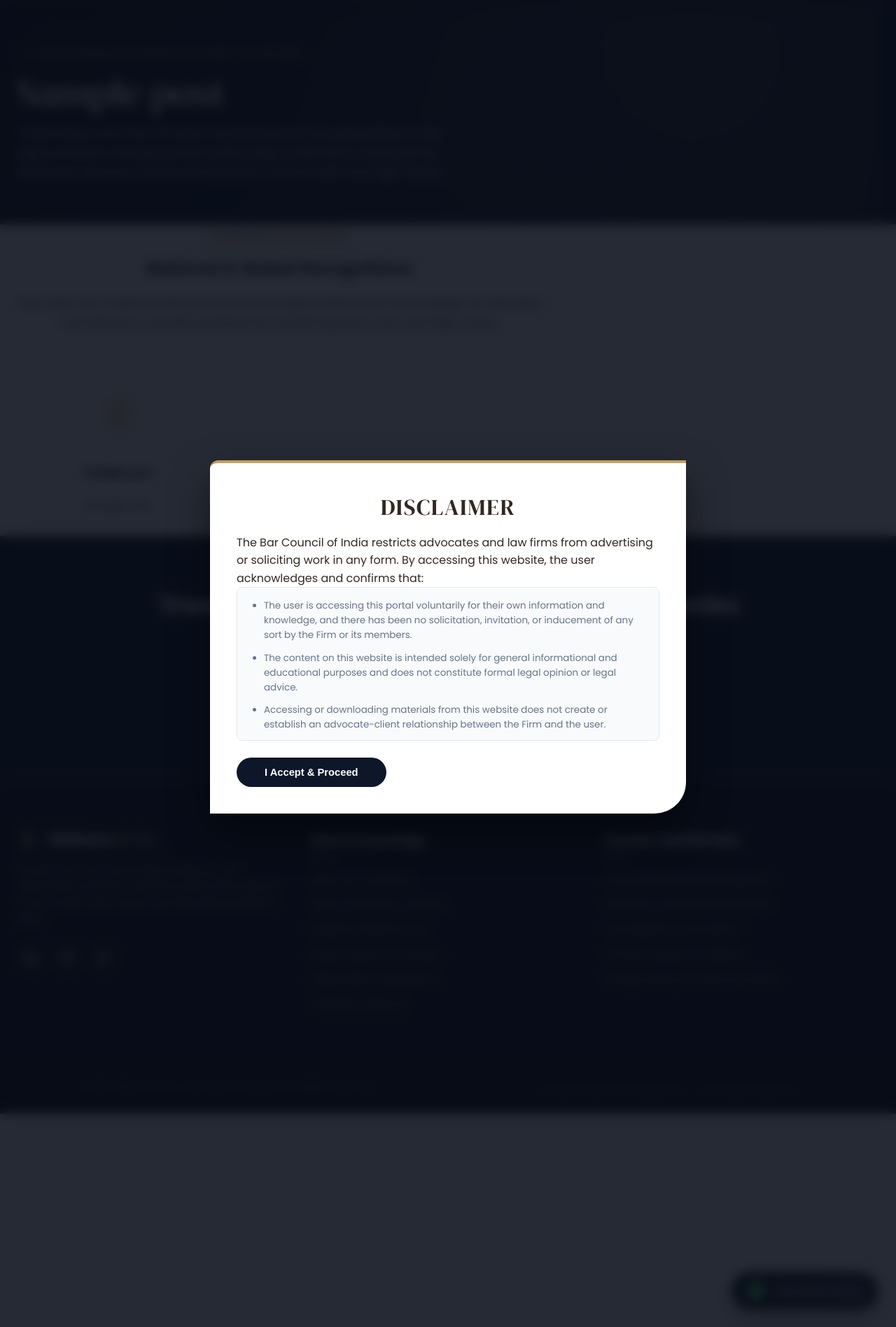
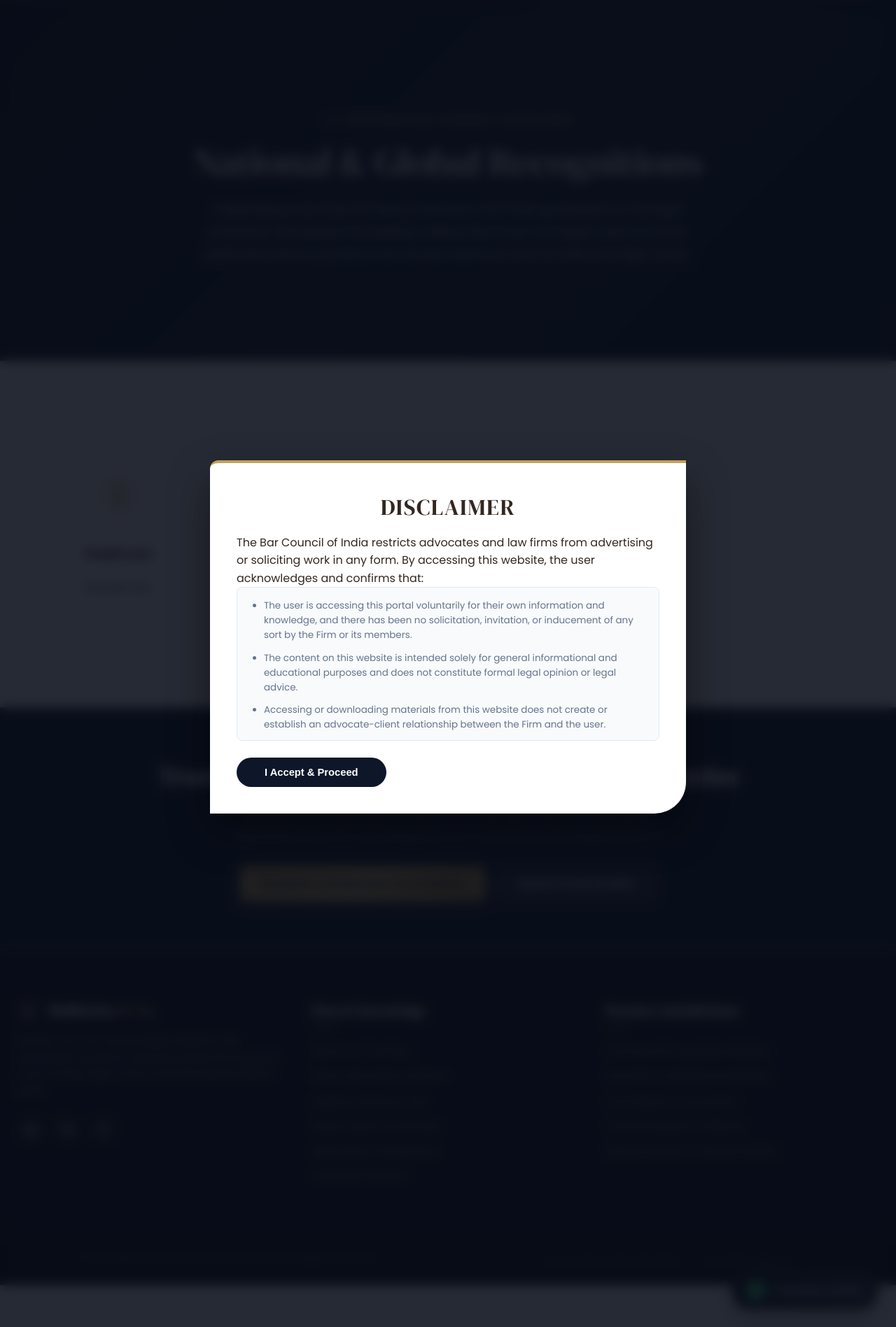
Before and after one commit to aurav2001/Legal_site, a WordPress theme: template wp-theme-legal-insights/page-our-awards.php in a window 1280 px wide. Shown: the part 76-1973 px from the top of the page at 70% size. Run offline with PHP 8.4 and a stand-in for WordPress, Linux system fonts and the light colour scheme; the site name, menu and one post (Sample post) are stand-ins, and other content is empty; some libraries are stand-ins or nearby versions.

Commit message:
fix(awards): grand centered banner, remove duplicate section heading, fix sticky header and 2024 awards

```diff
--- a/wp-theme-legal-insights/functions.php
+++ b/wp-theme-legal-insights/functions.php
@@ -365,6 +365,8 @@ function legal_insights_ensure_all_pages() {
             post_content LIKE '%Consultation Directory and Chambers Contact%' OR
             post_content LIKE '%Supreme Court Digests, Research Briefs, and Commentary%'
         )");
+        // Remove old 2018 demo awards so only modern 2024 distinctions display
+        $wpdb->query("DELETE FROM {$wpdb->posts} WHERE post_type = 'award' AND (post_title LIKE '%2018%' OR post_content LIKE '%2018%')");
     }
 
     // 1. If page 10 exists, restore and publish it with our-people slug
--- a/wp-theme-legal-insights/inc/custom-post-types.php
+++ b/wp-theme-legal-insights/inc/custom-post-types.php
@@ -429,7 +429,7 @@ function legal_insights_seed_cpts() {
             array(
                 'title' => 'The Legal 500',
                 'org'   => 'The Legal 500 Asia Pacific',
-                'year'  => '2023',
+                'year'  => '2024',
                 'cat'   => 'Leading Appellate Chambers',
                 'desc'  => 'Recommended firm for complex regulatory litigation before TDSAT, APTEL, and High Courts.',
                 'image' => 'https://aglaw.in/wp-content/uploads/2024/09/AGL-Resize-13.jpg',
@@ -437,8 +437,8 @@ function legal_insights_seed_cpts() {
             ),
             array(
                 'title' => 'BW Legal World',
-                'org'   => 'BW Legal World 40 Under 40',
-                'year'  => '2023',
+                'org'   => 'BW Legal World Global Leaders',
+                'year'  => '2024',
                 'cat'   => 'Dispute Resolution Firm of the Year',
                 'desc'  => 'Recognized for trail-blazing corporate restructuring and insolvency representations before NCLAT.',
                 'image' => 'https://aglaw.in/wp-content/uploads/2024/09/AGL-Resize-14.jpg',
--- a/wp-theme-legal-insights/page-our-awards.php
+++ b/wp-theme-legal-insights/page-our-awards.php
@@ -32,38 +32,28 @@ $awards_query = new WP_Query(array(
 ));
 ?>
 
-<!-- Sub-Page Banner -->
-<section class="about-mn">
+<!-- Sub-Page Banner: Centered, Majestic, and Symmetrical -->
+<section class="about-mn text-center" style="padding: 95px 0 75px; background: linear-gradient(135deg, #090e18 0%, #111a2e 50%, #0d1527 100%); border-bottom: 1px solid rgba(197, 160, 89, 0.25);">
     <div class="container-custom">
-        <div class="about-banner">
-            <div class="about_banner_txt" data-aos="fade-right">
-                <div class="bnr_tag">Benchmarked Honors &amp; Global Accolades</div>
-                <h1 class="bnr_heading"><?php echo !empty(get_the_title()) ? get_the_title() : 'Our Awards &amp; Honors'; ?></h1>
-                <p class="bnr_subtitle">
-                    Celebrating more than 50 years of practice and three generations in the legal profession. Recognized by leading legal publications and peers for dedicated advocacy before the Supreme Court of India and High Courts.
-                </p>
+        <div class="about_banner_txt text-center" style="max-width: 880px; margin: 0 auto; text-align: center;" data-aos="fade-up">
+            <div class="bnr_tag" style="justify-content: center; display: inline-flex; margin-bottom: 16px; color: var(--color-gold); font-size: 0.85rem; font-weight: 700; letter-spacing: 0.14em; text-transform: uppercase;">
+                Benchmarked Honors &amp; Accolades
             </div>
+            <h1 class="bnr_heading" style="font-size: clamp(2.3rem, 4.5vw, 3.4rem); font-family: var(--font-serif); margin-bottom: 20px; color: #ffffff; text-align: center; line-height: 1.2;">
+                National &amp; Global Recognitions
+            </h1>
+            <p class="bnr_subtitle" style="font-size: 1.08rem; line-height: 1.85; color: #cbd5e1; max-width: 760px; margin: 0 auto; text-align: center;">
+                Celebrating more than 50 years of practice and three generations in the legal profession. Recognized by leading ranking directories and legal publications for dedicated advocacy before the Hon'ble Supreme Court of India and High Courts.
+            </p>
         </div>
     </div>
 </section>
 
 <!-- Awards Gallery Grid Section -->
-<section class="paddingTop paddingBottom" style="background: var(--bg-light);">
+<section style="background: var(--bg-light); padding: 75px 0 130px;">
     <div class="container-custom">
 
-        <div class="row text-center mb-4" data-aos="fade-up">
-            <div class="col-md-12">
-                <div class="sub-badge" style="display:inline-block; margin-bottom: 12px; background: rgba(197, 160, 89, 0.12); color: var(--color-gold); font-size: 0.8rem; font-weight: 700; letter-spacing: 0.1em; text-transform: uppercase; padding: 6px 16px; border-radius: 20px;">
-                    Honours &amp; Accolades
-                </div>
-                <h2 class="headingFontBlk" style="margin-bottom: 16px;">National &amp; Global Recognitions</h2>
-                <p class="headingParaBlk" style="max-width: 780px; margin: 0 auto; line-height: 1.75;">
-                    Year after year, leading ranking directories and legal publications acknowledge our relentless commitment to excellence before the Hon'ble Supreme Court and High Courts.
-                </p>
-            </div>
-        </div>
-
-        <!-- Awards Grid -->
+        <!-- Awards Grid: Equal Height 4-Column Luxury Cards -->
         <div class="awards-gallery-grid">
             <?php
             $a_idx = 0;
@@ -115,43 +105,43 @@ $awards_query = new WP_Query(array(
                     </div>
                     <div class="award-year">2024</div>
                     <h3 class="award-title">India Business Law Journal</h3>
-                    <p class="award-desc">Recognized as Top Tier Dispute Resolution Firm and Leading Supreme Court Practitioners.</p>
+                    <p class="award-desc">Ranked as Tier 1 appellate courtroom dispute chamber for landmark Supreme Court representation.</p>
                 </div>
 
                 <div class="award-card" data-aos="fade-up" data-aos-delay="100">
                     <div class="award-badge-img">
-                        <img src="https://aglaw.in/wp-content/uploads/2024/09/AGL-Resize-15.jpg" alt="A-List Indian Lawyers" onerror="this.style.display='none'; if(this.nextElementSibling) this.nextElementSibling.style.display='flex';">
+                        <img src="https://aglaw.in/wp-content/uploads/2024/09/AGL-Resize-12.jpg" alt="Chambers and Partners Global" onerror="this.style.display='none'; if(this.nextElementSibling) this.nextElementSibling.style.display='flex';">
                         <div class="award-vector-icon" style="display: none;">
                             <svg width="34" height="34" viewBox="0 0 24 24" fill="none" stroke="#c5a059" stroke-width="1.8"><circle cx="12" cy="8" r="6"/><path d="M15.477 12.89 17 22l-5-3-5 3 1.523-9.11"/></svg>
                         </div>
                     </div>
                     <div class="award-year">2024</div>
-                    <h3 class="award-title">A-List Indian Lawyers</h3>
-                    <p class="award-desc">Featured among India's Most Recommended Legal Minds.</p>
+                    <h3 class="award-title">Chambers Global</h3>
+                    <p class="award-desc">Acknowledged internationally for excellence in high-stakes commercial dispute resolution and arbitration.</p>
                 </div>
 
                 <div class="award-card" data-aos="fade-up" data-aos-delay="150">
                     <div class="award-badge-img">
-                        <img src="https://aglaw.in/wp-content/uploads/2024/09/AGL-Resize-12.jpg" alt="The Lawyer Network" onerror="this.style.display='none'; if(this.nextElementSibling) this.nextElementSibling.style.display='flex';">
+                        <img src="https://aglaw.in/wp-content/uploads/2024/09/AGL-Resize-13.jpg" alt="The Legal 500 Asia Pacific" onerror="this.style.display='none'; if(this.nextElementSibling) this.nextElementSibling.style.display='flex';">
                         <div class="award-vector-icon" style="display: none;">
                             <svg width="34" height="34" viewBox="0 0 24 24" fill="none" stroke="#c5a059" stroke-width="1.8"><circle cx="12" cy="8" r="6"/><path d="M15.477 12.89 17 22l-5-3-5 3 1.523-9.11"/></svg>
                         </div>
                     </div>
-                    <div class="award-year">2023 - 2024</div>
-                    <h3 class="award-title">The Lawyer Network</h3>
-                    <p class="award-desc">Annual Law Firm Awards winner for Commercial Litigation &amp; High-Stakes Arbitration.</p>
+                    <div class="award-year">2024</div>
+                    <h3 class="award-title">The Legal 500</h3>
+                    <p class="award-desc">Recommended counsel for complex appellate advocacy and regulatory litigation before High Courts.</p>
                 </div>
 
                 <div class="award-card" data-aos="fade-up" data-aos-delay="200">
                     <div class="award-badge-img">
-                        <img src="https://aglaw.in/wp-content/uploads/2024/09/AGL-Resize-16.jpg" alt="Award Winning Law Firm" onerror="this.style.display='none'; if(this.nextElementSibling) this.nextElementSibling.style.display='flex';">
+                        <img src="https://aglaw.in/wp-content/uploads/2024/09/AGL-Resize-14.jpg" alt="BW Legal World" onerror="this.style.display='none'; if(this.nextElementSibling) this.nextElementSibling.style.display='flex';">
                         <div class="award-vector-icon" style="display: none;">
                             <svg width="34" height="34" viewBox="0 0 24 24" fill="none" stroke="#c5a059" stroke-width="1.8"><circle cx="12" cy="8" r="6"/><path d="M15.477 12.89 17 22l-5-3-5 3 1.523-9.11"/></svg>
                         </div>
                     </div>
-                    <div class="award-year">2023</div>
-                    <h3 class="award-title">Award Winning Firm</h3>
-                    <p class="award-desc">Excellence in Appellate Advocacy &amp; Insolvency Litigation across Indian Tribunals.</p>
+                    <div class="award-year">2024</div>
+                    <h3 class="award-title">BW Legal World</h3>
+                    <p class="award-desc">Recognized for trail-blazing corporate restructuring, NCLAT proceedings, and dispute leadership.</p>
                 </div>
             <?php endif; ?>
         </div>
--- a/wp-theme-legal-insights/style.css
+++ b/wp-theme-legal-insights/style.css
@@ -56,14 +56,12 @@ Tags: law-firm, legal, insights, blog, clean, responsive, custom-colors, custom-
 html {
   scroll-behavior: smooth;
   font-size: 16px;
-  overflow-x: hidden !important;
-  width: 100% !important;
-  max-width: 100vw !important;
+  overflow-x: clip;
+  width: 100%;
 }
 
 body {
-  width: 100% !important;
-  max-width: 100vw !important;
+  width: 100%;
   margin: 0;
   padding: 0;
   font-family: var(--font-sans);
@@ -71,7 +69,7 @@ body {
   background-color: var(--bg-light);
   line-height: 1.6;
   -webkit-font-smoothing: antialiased;
-  overflow-x: hidden !important;
+  overflow-x: clip;
   position: relative;
 }
 
```
Also changed, not shown: 8 other files.
